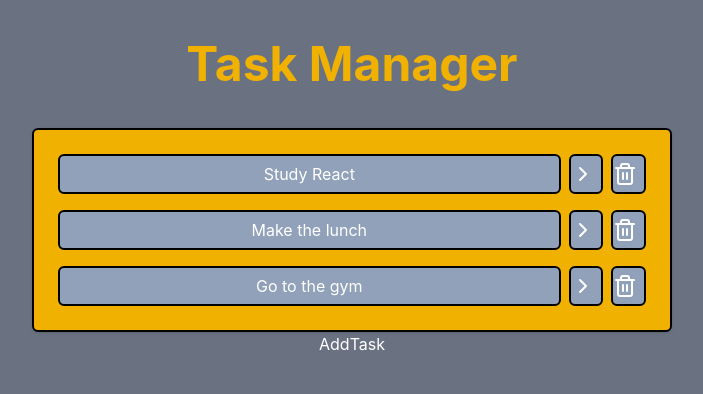
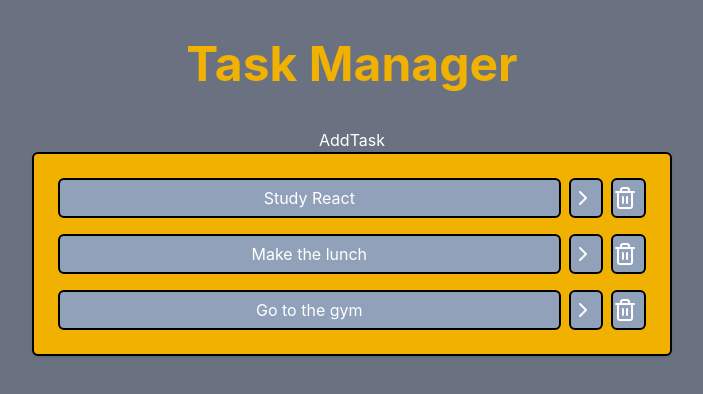
Before and after one commit to daveesin/task-list-react, a React (Vite) app: page / in a window 1280 px wide. Shown: the top 394 px of the page, without its empty margins (288-991 px from the left). Built offline with nearby package versions, Linux system fonts and the light colour scheme.

Commit message:
Trade the order of the components

```diff
--- a/src/App.jsx
+++ b/src/App.jsx
@@ -52,11 +52,11 @@ function App() {
           Task Manager
         </h1>
 
+        {/*Render the AddTask component*/}
+        <AddTask />
+
         {/*Render the Tasks component*/}
         <Tasks tasks={tasks} onTaskClick={handleTaskClick} onDeleteTask={handleDeleteTask} />
-
-        {/*Render the AddTask component*/}
-        <AddTask />
 
       </div>
     </div>
```
